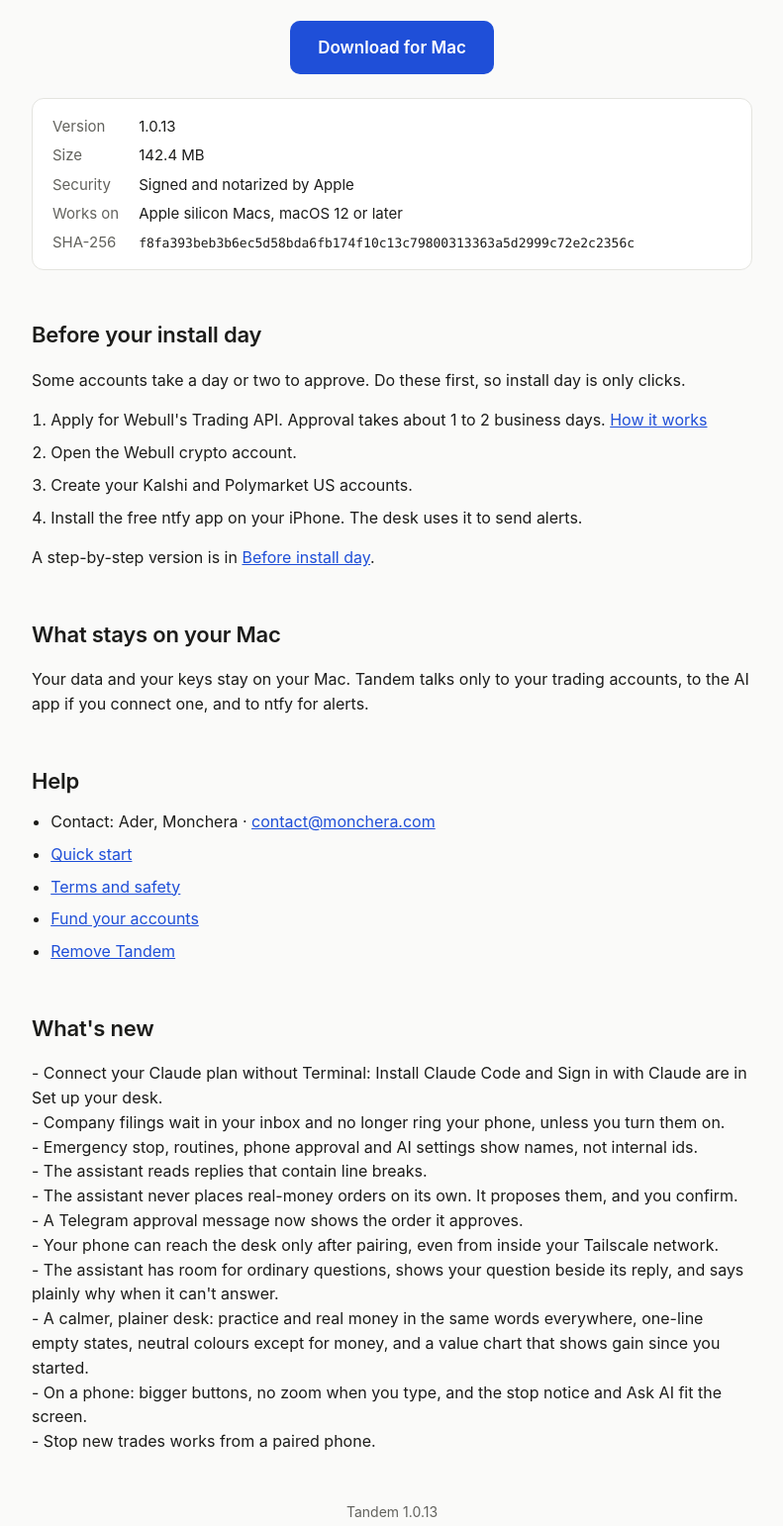
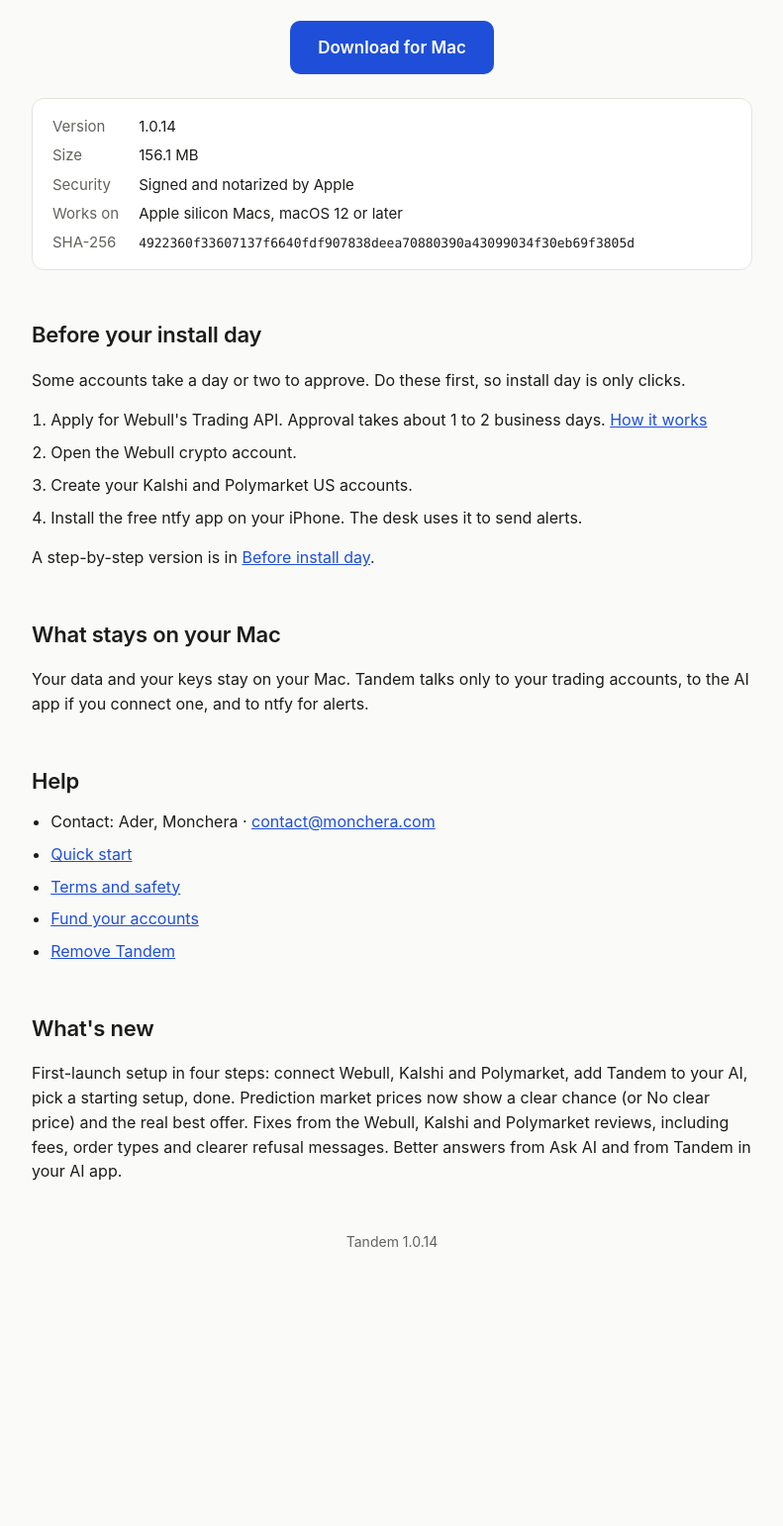
Before and after one commit to adersouza/tandem-releases, a plain HTML site: page index.html in a window 1280 px wide. Shown: the part 741-2283 px from the top of the page at 99% size, without its empty margins (244-1035 px from the left). After the commit the page ends 2071 px from the top, so only its background shows below. Drawn offline with Linux system fonts and the light colour scheme.

Commit message:
Tandem 1.0.14

```diff
--- a/index.html
+++ b/index.html
@@ -55,14 +55,14 @@ footer { margin-top: 48px; color: var(--muted); font-size: 14px; text-align: cen
 
   <img class="shot" src="overview.png" alt="The Tandem Overview on day 3 of the practice week: value, positions, routines, return and this week">
 
-  <div class="cta"><a class="button" href="https://github.com/adersouza/tandem-releases/releases/download/v1.0.13/Tandem-1.0.13.dmg">Download for Mac</a></div>
+  <div class="cta"><a class="button" href="https://github.com/adersouza/tandem-releases/releases/download/v1.0.14/Tandem-1.0.14.dmg">Download for Mac</a></div>
 
   <dl class="facts">
-    <dt>Version</dt><dd>1.0.13</dd>
-    <dt>Size</dt><dd>142.4 MB</dd>
+    <dt>Version</dt><dd>1.0.14</dd>
+    <dt>Size</dt><dd>156.1 MB</dd>
     <dt>Security</dt><dd>Signed and notarized by Apple</dd>
     <dt>Works on</dt><dd>Apple silicon Macs, macOS 12 or later</dd>
-    <dt>SHA-256</dt><dd><code>f8fa393beb3b6ec5d58bda6fb174f10c13c79800313363a5d2999c72e2c2356c</code></dd>
+    <dt>SHA-256</dt><dd><code>4922360f33607137f6640fdf907838deea70880390a43099034f30eb69f3805d</code></dd>
   </dl>
 
   <section id="before">
@@ -95,20 +95,10 @@ footer { margin-top: 48px; color: var(--muted); font-size: 14px; text-align: cen
 
   <section id="new">
     <h2>What's new</h2>
-    <p class="notes">- Connect your Claude plan without Terminal: Install Claude Code and Sign in with Claude are in Set up your desk.
-- Company filings wait in your inbox and no longer ring your phone, unless you turn them on.
-- Emergency stop, routines, phone approval and AI settings show names, not internal ids.
-- The assistant reads replies that contain line breaks.
-- The assistant never places real-money orders on its own. It proposes them, and you confirm.
-- A Telegram approval message now shows the order it approves.
-- Your phone can reach the desk only after pairing, even from inside your Tailscale network.
-- The assistant has room for ordinary questions, shows your question beside its reply, and says plainly why when it can&#x27;t answer.
-- A calmer, plainer desk: practice and real money in the same words everywhere, one-line empty states, neutral colours except for money, and a value chart that shows gain since you started.
-- On a phone: bigger buttons, no zoom when you type, and the stop notice and Ask AI fit the screen.
-- Stop new trades works from a paired phone.</p>
+    <p class="notes">First-launch setup in four steps: connect Webull, Kalshi and Polymarket, add Tandem to your AI, pick a starting setup, done. Prediction market prices now show a clear chance (or No clear price) and the real best offer. Fixes from the Webull, Kalshi and Polymarket reviews, including fees, order types and clearer refusal messages. Better answers from Ask AI and from Tandem in your AI app.</p>
   </section>
 
-  <footer>Tandem 1.0.13</footer>
+  <footer>Tandem 1.0.14</footer>
 </main>
 </body>
 </html>
```
Also changed, not shown: appcast.xml (+9 -0 lines), 2 other files.
